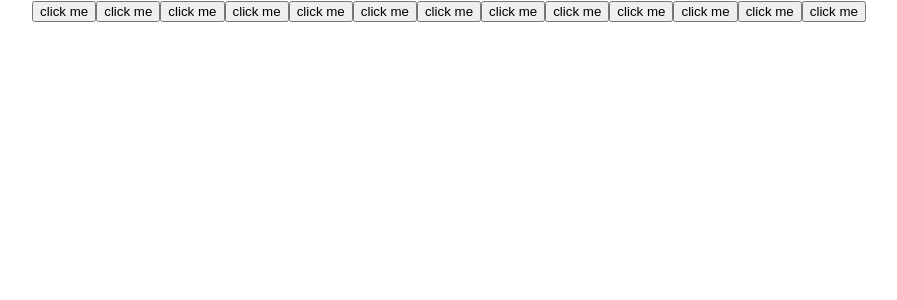
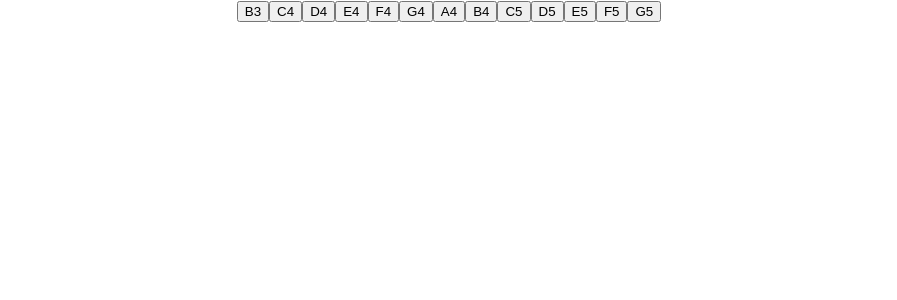
Before and after one commit to ianhundere/React-Cital-Piano, a React (Create React App) app: page / in a window 1280 px wide. Shown: the top 300 px of the page, without its empty margins (191-1088 px from the left). Built offline with nearby package versions, Linux system fonts and the light colour scheme.

Commit message:
adds working keys

```diff
--- a/src/Key.js
+++ b/src/Key.js
@@ -1,32 +1,18 @@
 import React from 'react';
-import Tone from 'tone';
+// import Tone from 'tone';
 
-import Piano from './Piano';
+// import Piano from './Piano';
 
 class Key extends React.Component {
-    noteOn() {
-        console.log(`turn note on with pitch ${this.props.pitch}`);
-    }
-
-    noteOff() {
-        console.log(`turn note off with pitch ${this.props.pitch}`);
-    }
     render() {
-        return <button>click me</button>;
+        return (
+            <button
+                onMouseDown={() => this.props.noteOn(this.props.note)}
+                onMouseUp={() => this.props.noteOff()}
+            >
+                {this.props.note}
+            </button>
+        );
     }
 }
 export default Key;
-
-// let synth = new Tone.Poly().toMaster();
-
-// //attach a listener to all of the buttons
-// document.querySelectorAll('button').forEach(function (button) {
-//     button.addEventListener('mousedown', function (e) {
-//         //play the note on mouse down
-//         synth.triggerAttack(e.target.textContent);
-//     });
-//     button.addEventListener('mouseup', function (e) {
-//         //release on mouseup
-//         synth.triggerRelease();
-//     });
-// });
--- a/src/Piano.js
+++ b/src/Piano.js
@@ -4,21 +4,15 @@ import Tone from 'tone';
 import Key from './Key';
 
 class Piano extends React.Component {
-    constructor(props) {
-        super(props);
-
-        this.state = { synth: new Tone.PolySynth().toMaster() };
-    }
-    play(note) {
-        this.synth.triggerAttack(note);
-    }
-    release() {
-        this.synth.triggerRelease();
-    }
-    // componentDidUpdate(props) {}
-
     render() {
-        let keys = [
+        const synth = new Tone.PolySynth().toMaster();
+        const noteOn = note => {
+            synth.triggerAttackRelease(note);
+        };
+        const noteOff = () => {
+            synth.triggerRelease();
+        };
+        const keys = [
             'B3',
             'C4',
             'D4',
@@ -33,11 +27,13 @@ class Piano extends React.Component {
             'F5',
             'G5'
         ];
-        let keyList = keys.map(key => (
+        const keyList = keys.map(key => (
             <Key
-                onPress={() => this.play(this)}
-                onRelease={() => this.release(this)}
+                key={key}
+                synth={synth}
                 note={key}
+                noteOn={noteOn}
+                noteOff={noteOff}
             />
         ));
         return (
```
